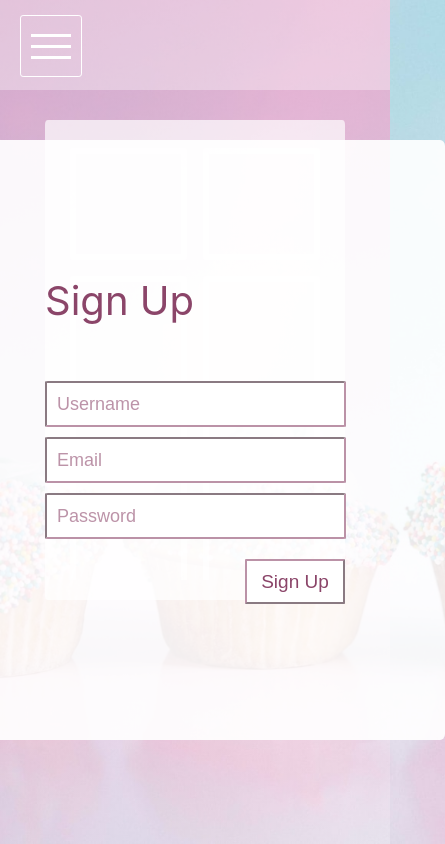
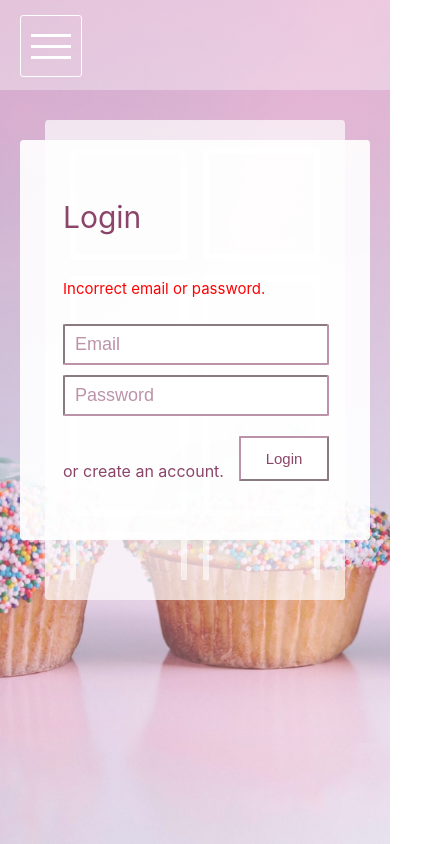
Before and after one commit to MilneS/miamyum, a React (Create React App) app: page /all in a window 390 px wide. Shown: the whole page, 445 px wide, since content can reach past the window. Built offline with nearby package versions, Linux system fonts and the light colour scheme.

Commit message:
Login tablet

```diff
--- a/src/App.js
+++ b/src/App.js
@@ -12,8 +12,8 @@ function App() {
   return (
     <div className="App">
       <Navbar />
-      {/* <Login/> */}
-      <SignUp/>
+      <Login/>
+      {/* <SignUp/> */}
       <Switch>
         <Route path="/" exact>
           <Home />
--- a/src/components/Login.module.css
+++ b/src/components/Login.module.css
@@ -3,7 +3,7 @@
   justify-content: center;
   align-items: center;
   padding: 0px;
-  width:100%;
+  width: 100%;
   color: rgb(139, 69, 105);
   position: absolute;
   /* border:1px solid red */
@@ -18,7 +18,6 @@
   justify-content: center;
   align-items: center;
   flex-direction: column;
-
   /* border:1px solid red */
 }
 .formContainer {
@@ -81,5 +80,48 @@ button {
 }
 .createAccount {
   /* border: 1px solid purple; */
-  width:200px;
+  width: 200px;
 }
+
+@media only screen and (max-width: 768px) {
+  .card {
+    height: 400px;
+    width: 350px;
+    /* border:1px solid red */
+  }
+  .title {
+    font-size: 30px;
+    /* border: 1px solid red; */
+    height: 80px;
+  }
+  .errMsg {
+    /* border: 1px solid blue; */
+    height: 40px;
+    width: 250px;
+    font-size: 15px;
+  }
+  input {
+    width: 250px;
+    height: 35px;
+    /* border: 1px solid red; */
+  }
+  .formContainer {
+    /* border: 1px solid purple; */
+    width: 264px;
+  }
+  .bottomContainer {
+    /* border: 1px solid rgb(0, 255, 106); */
+    height: 60px;
+    width: 266px;
+  }
+  button {
+    /* border: 3px solid red; */
+    width: 100px;
+    height: 45px;
+    font-size: 15px;
+  }
+  .createAccount {
+    /* border: 1px solid purple; */
+    width: 200px;
+  }
+}
```
